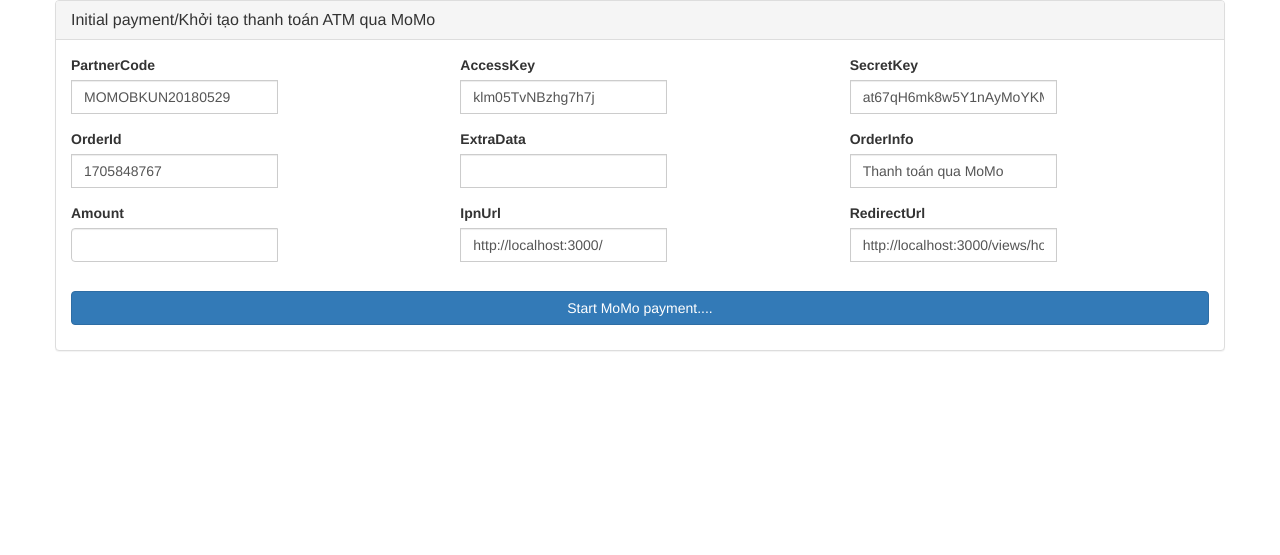
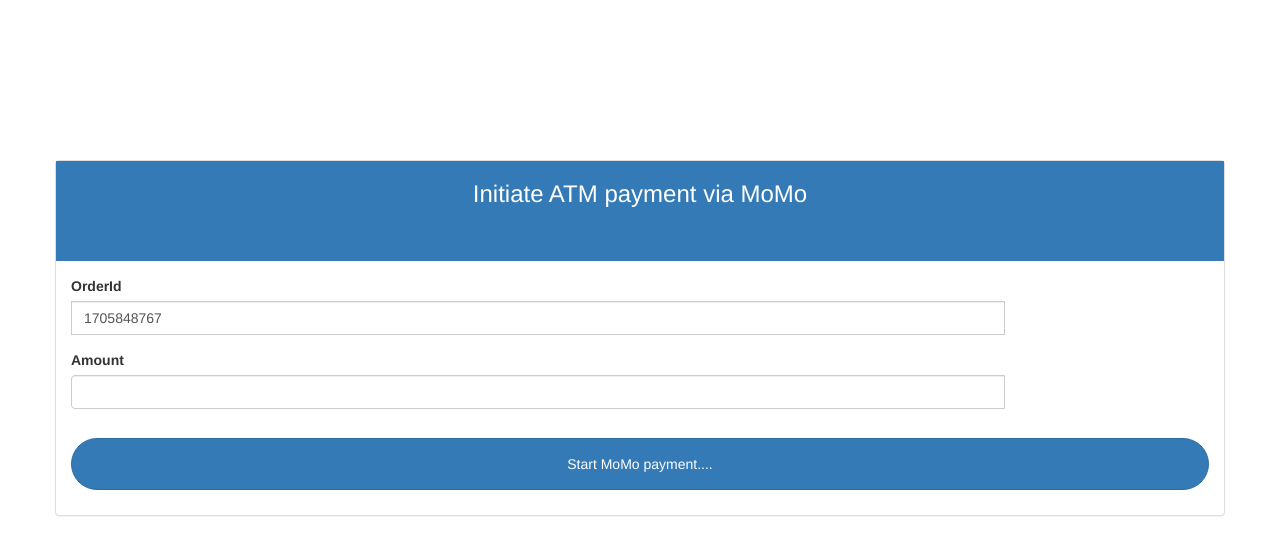
Before and after one commit to Mai25A/MarinaProject, a PHP site: page /controllers/bookings/atm/atm_momo.php in a window 1280 px wide. Shown: the top 555 px of the page. Run offline with PHP 8.4, Linux system fonts and the light colour scheme; some libraries are stand-ins or nearby versions.

Commit message:
finish payment

```diff
--- a/controllers/bookings/atm/atm_momo.php
+++ b/controllers/bookings/atm/atm_momo.php
@@ -1,6 +1,8 @@
 <?php
 session_start();
 header('Content-type: text/html; charset=utf-8');
+
+
 
 if (isset($_GET['date'])) {
     $date = $_GET['date'];
@@ -8,7 +10,6 @@
     $time = $_GET['time'];
     $table_id = $_GET['table_id'];
     $total_dispoint = $_GET['total_dispoint'];
-
     // Store values in session variables
     $_SESSION['date_session'] = $date;
     $_SESSION['user_id_session'] = $user_id;
@@ -48,7 +49,7 @@
 $orderInfo = "Thanh toán qua MoMo";
 $amount = "10000";
 $orderId = time() ."";
-$redirectUrl = "http://localhost:3000/views/home/Body-Home.view.php";
+$redirectUrl = "http://localhost:3000/controllers/home/home.controller.php";
 $ipnUrl = "http://localhost:3000/";
 $extraData = "";
 
@@ -57,7 +58,7 @@
     $partnerCode = $_POST["partnerCode"];
     $accessKey = $_POST["accessKey"];
     $serectkey = $_POST["secretKey"];
-    $orderId = $_POST["orderId"]; // Mã đơn hàng
+    $orderId = $_POST["orderId"];
     $orderInfo = $_POST["orderInfo"];
     $amount = $_POST["amount"];
     $ipnUrl = $_POST["ipnUrl"];
@@ -102,21 +103,41 @@
     <link rel="stylesheet"
           href="./statics/eonasdan-bootstrap-datetimepicker/build/css/bootstrap-datetimepicker.min.css"/>
     <!-- CSS -->
+    <style>
+         .d-none{
+            display: none;
+         }
+         .container{
+            /* background-color: aqua !important; */
+            margin-top: 20vh;
+         }
+         input{
+            width:  73vw !important;
+         }
+         .sb{
+            border-radius: 30px !important;
+            padding: 15px;
+         }
+         .title{
+            height: 100px;
+            display: flex !important;
+            justify-content: center;
+         }
+    </style>
 </head>
 <body>
 <div class="container">
-
     <div class="row">
         <div class="col-12">
             <div class="panel panel-default">
-                <div class="panel-heading">
-                    <h3 class="panel-title">Initial payment/Khởi tạo thanh toán ATM qua MoMo</h3>
+                <div class="bg-primary title">
+                    <h3>Initiate ATM payment via MoMo</h3>
                 </div>
                 <div class="panel-body">
                     <form class="" method="POST" target="_blank" enctype="application/x-www-form-urlencoded"
                           action="atm_momo.php">
                         <div class="row">
-                            <div class="col-md-4">
+                            <div class="col-md-4 d-none">
                                 <div class="form-group">
                                     <label for="fxRate" class="col-form-label">PartnerCode</label>
                                     <div class='input-group date' id='fxRate'>
@@ -125,16 +146,17 @@
                                     </div>
                                 </div>
                             </div>
-                            <div class="col-md-4">
+                            <div class="col-md-4 d-none">
                                 <div class="form-group">
-                                    <label for="fxRate" class="col-form-label">AccessKey</label>
+                                    <label for="fxRate" class="col-form-label d-none">AccessKey</label>
+
                                     <div class='input-group date' id='fxRate'>
                                         <input type='text' name="accessKey" value="<?php echo $accessKey;?>"
-                                               class="form-control"/>
+                                               class="form-control d-none"/>
                                     </div>
                                 </div>
                             </div>
-                            <div class="col-md-4">
+                            <div class="col-md-4 d-none">
                                 <div class="form-group">
                                     <label for="fxRate" class="col-form-label">SecretKey</label>
                                     <div class='input-group date' id='fxRate'>
@@ -148,13 +170,14 @@
                             <div class="col-md-4">
                                 <div class="form-group">
                                     <label for="fxRate" class="col-form-label">OrderId</label>
-                                    <div class='input-group date' id='fxRate'>
+                                    <div class='input-group date ' id='fxRate'>
                                         <input type='text' name="orderId" value="<?php echo $orderId; ?>"
                                                class="form-control"/>
+
                                     </div>
                                 </div>
                             </div>
-                            <div class="col-md-4">
+                            <div class="col-md-4 d-none">
                                 <div class="form-group">
                                     <label for="fxRate" class="col-form-label">ExtraData</label>
                                     <div class='input-group date' id='fxRate'>
@@ -163,7 +186,7 @@
                                     </div>
                                 </div>
                             </div>
-                            <div class="col-md-4">
+                            <div class="col-md-4 d-none">
                                 <div class="form-group">
                                     <label for="fxRate" class="col-form-label">OrderInfo</label>
                                     <div class='input-group date' id='fxRate'>
@@ -186,7 +209,7 @@
                                     </div>
                                 </div>
                             </div>
-                            <div class="col-md-4">
+                            <div class="col-md-4 d-none">
                                 <div class="form-group">
                                     <label for="fxRate" class="col-form-label">IpnUrl</label>
                                     <div class='input-group date' id='fxRate'>
@@ -195,7 +218,7 @@
                                     </div>
                                 </div>
                             </div>
-                            <div class="col-md-4">
+                            <div class="col-md-4 d-none">
                                 <div class="form-group">
                                     <label for="fxRate" class="col-form-label">RedirectUrl</label>
                                     <div class='input-group date' id='fxRate'>
@@ -208,7 +231,7 @@
 
                         <p>
                         <div style="margin-top: 1em;">
-                            <button type="submit" class="btn btn-primary btn-block">Start MoMo payment....</button>
+                            <button type="submit" class="btn btn-primary sb btn-block">Start MoMo payment....</button>
                         </div>
                         </p>
                     </form>
--- a/controllers/bookings/booking.controller.php
+++ b/controllers/bookings/booking.controller.php
@@ -1,4 +1,5 @@
 <?php
+session_start();
 include("../../models/bookings.model.php");
 include('../../models/tables.model.php');
 include('../../models/menu.model.php');
@@ -21,4 +22,6 @@
 }
 $checkboxQuantityValues = $_GET['checkboxQuantityValues'];
 $decodedValues = json_decode($checkboxQuantityValues, true);
+$_SESSION['checkbox_quantities'] = $decodedValues;
+
 include("../../views/bookings/booking.view.php");
--- a/views/bookings/booking.admin.detail.php
+++ b/views/bookings/booking.admin.detail.php
@@ -1,7 +1,6 @@
-<?php print_r($bookings);
+<?php
 include('../../views/css/bookings/booing.admin.detail.php');?>
 <link rel="stylesheet" href="https://cdn.jsdelivr.net/npm/bootstrap@5.3.0/dist/css/bootstrap.min.css">
-
 <body>
     <div class="container mt-4">
         <h4>Total Amount
--- a/views/bookings/booking.view.php
+++ b/views/bookings/booking.view.php
@@ -28,7 +28,8 @@
               </div>
               <div class="col-6">
                 <label for="date">Select Date</label>
-                <input type="date" class="form-control date" name="date" id="date" placeholder="Enter a datetime">
+                <input type="date" class="form-control date" name="date" id="date" placeholder="Enter a datetime"
+                  value="<?php echo date('Y-m-d'); ?>">
               </div>
             </div>
           </div>
--- a/views/css/bookings/booing.admin.detail.php
+++ b/views/css/bookings/booing.admin.detail.php
@@ -16,7 +16,6 @@
         max-width: 200px;
         height: 100px;
     }
-
     .img_bx img {
         width: 100%;
         height: 100%;
```
Also changed, not shown: controllers/home/Home.controller.php (+20 -5 lines), models/bookings.model.php (+15 -1 lines).
